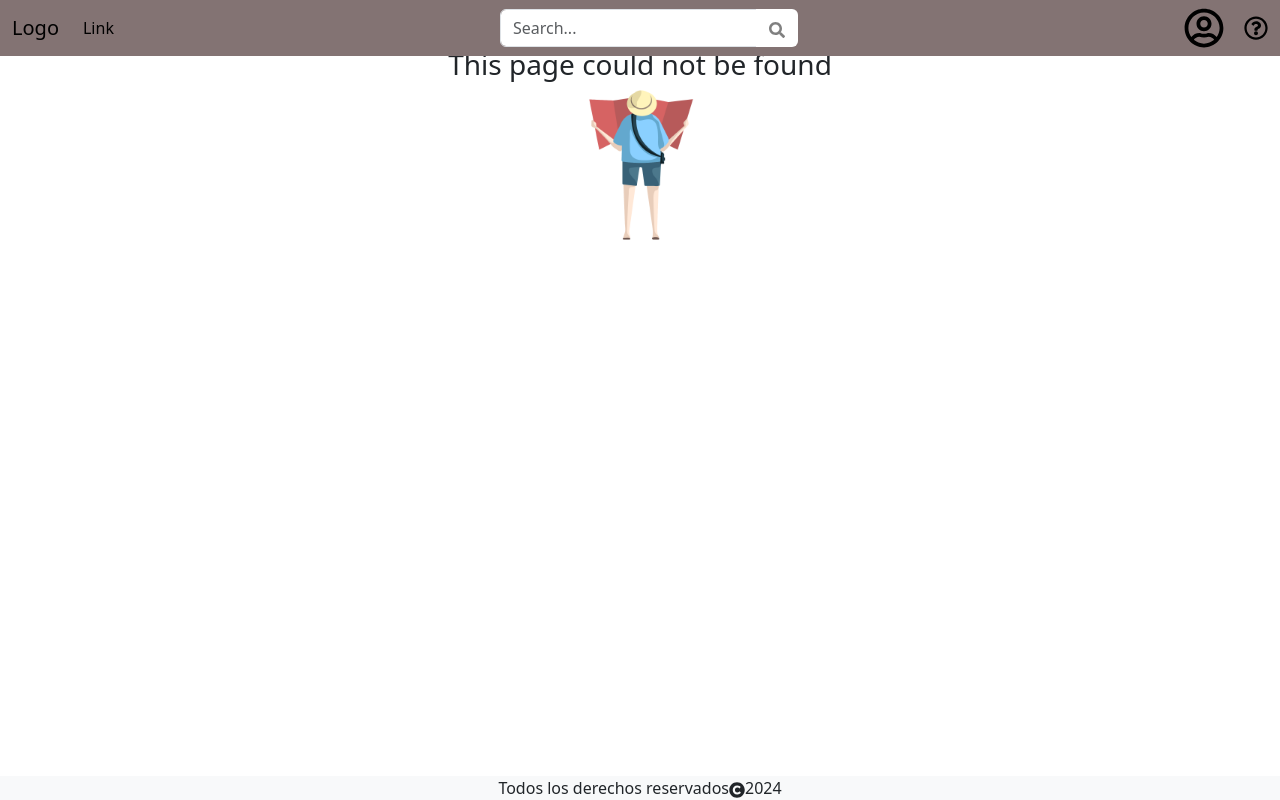
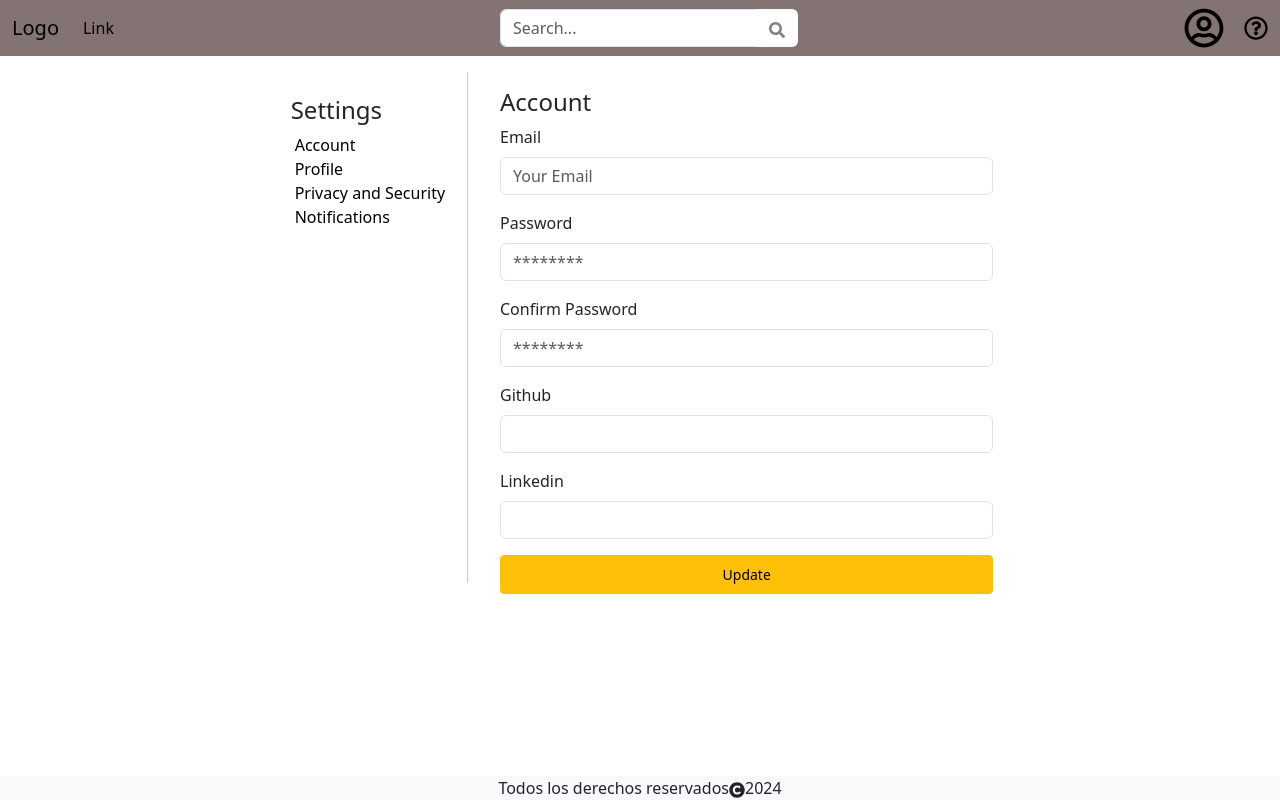
Before and after one commit to EliannyBello/flash-jobs-final-project, a React (Vite) app: page /settings/account in a window 1280 px wide. Built offline with nearby package versions, Linux system fonts and the light colour scheme.

Commit message:
settings splitted in components

```diff
--- a/src/Layout.jsx
+++ b/src/Layout.jsx
@@ -22,6 +22,7 @@ function Layout() {
         <Route path='/register' element={<Register />} />
         <Route path='/profile' element={<Profile />} />
         <Route path='/settings' element={<Settings />} />
+        <Route path='/settings/:tab' element={<Settings />} />
         <Route path='/post/:id' element={<Post />} />
         <Route path='*' element={<NotFound />} />
       </Routes>
--- a/src/components/navbar/UserDropdown.jsx
+++ b/src/components/navbar/UserDropdown.jsx
@@ -14,9 +14,9 @@ const UserDropDown = ({ collapsed }) => {
                 </a>
                 <ul className={"dropdown-menu mt-3 " + (collapsed ? ' full-width' : 'dropdown-menu-end text-end me-1')}>
                     <li><Link className="dropdown-item" href="#">Profile</Link></li>
-                    <li><Link className="dropdown-item" href="#">Account Settings</Link></li>
+                    <li><Link to='/settings' className="dropdown-item">Account Settings</Link></li>
                     <li><hr className="dropdown-divider" /></li>
-                    <li><Link className="dropdown-item" href="#">Log out</Link></li>
+                    <li><Link className="dropdown-item mb-2" href="#">Log out</Link></li>
                 </ul>
             </div>
         );
--- /dev/null
+++ b/src/components/settings/AccountSettings.jsx
@@ -0,0 +1,35 @@
+import React from "react";
+
+const AccountSettings = () => (
+    <div className='mx-2'>
+        <h4 className=" mt-3">Account</h4>
+        <form className=" mx-auto">
+            <div className="mb-3">
+                <label htmlFor="email" className="form-label">Email</label>
+                <input type="email" defaultValue="" className="form-control " id="email" name='email' placeholder="Your Email" />
+                <small className="invalid-feedback"></small>
+            </div>
+            <div className="mb-3">
+                <label htmlFor="password" className="form-label">Password</label>
+                <input type="password" className="form-control" id="password" name="password" placeholder="********" />
+            </div>
+            <div className="mb-3">
+                <label htmlFor="confirm_password" className="form-label">Confirm Password</label>
+                <input type="password" className="form-control" id="confirm_password" name='confirm_password' placeholder="********" />
+            </div>
+            <div className="mb-3">
+                <label htmlFor="github" className="form-label">Github</label>
+                <input type="text" className={"form-control"} id="github" name='github' placeholder="" defaultValue="" />
+                <small className="invalid-feedback"></small>
+            </div>
+            <div className="mb-3">
+                <label htmlFor="linkedin" className="form-label">Linkedin</label>
+                <input type="text" className={"form-control"} id="linkedin" name='linkedin' placeholder="" defaultValue="" />
+                <small className="invalid-feedback"></small>
+            </div>
+            <button className="btn btn-warning btn-sm w-100 py-2">Update</button>
+        </form>
+    </div>
+)
+
+export default AccountSettings;
--- /dev/null
+++ b/src/components/settings/NotificationsSettings.jsx
@@ -0,0 +1,9 @@
+import React from "react";
+
+const NotificationsSettings = () => (
+    <div>
+        Notifications
+    </div>
+)
+
+export default NotificationsSettings;
--- /dev/null
+++ b/src/components/settings/PrivacyAndSecureSettings.jsx
@@ -0,0 +1,9 @@
+import React from "react";
+
+const PrivacyAndSecureSettings = () => (
+    <div>
+        Privacy and Security Settings
+    </div>
+)
+
+export default PrivacyAndSecureSettings;
--- /dev/null
+++ b/src/components/settings/ProfileSettings.jsx
@@ -0,0 +1,36 @@
+import React from "react";
+
+const ProfileSettings = () => (
+    <div className='mx-2'>
+        <h4 className=" mt-5">Profile</h4>
+        <form className=" mx-auto">
+            <div className="mb-3">
+                <img src="" alt="" className='img-fluid w-50 my-3' />
+                <input type="file" className="form-control " id="avatar" name='avatar' />
+                <small className="invalid-feedback"></small>
+            </div>
+            <div className="mb-3">
+                <label htmlFor="exampleFormControlInput1" className="form-label">Username</label>
+                <input type="username" defaultValue="" className="form-control " id="username" name='username' placeholder="Your Username" />
+                <small className="invalid-feedback"></small>
+            </div>
+            <div className="mb-3">
+                <label htmlFor="biography" className="form-label">Biography</label>
+                <textarea className="form-control" id="biography" name="biography" rows="3" placeholder='Your biography here' defaultValue=""></textarea>
+            </div>
+            <div className="mb-3">
+                <label htmlFor="github" className="form-label">Github</label>
+                <input type="text" className={"form-control"} id="github" name='github' placeholder="" defaultValue="" />
+                <small className="invalid-feedback"></small>
+            </div>
+            <div className="mb-3">
+                <label htmlFor="linkedin" className="form-label">Linkedin</label>
+                <input type="text" className={"form-control"} id="linkedin" name='linkedin' placeholder="" defaultValue="" />
+                <small className="invalid-feedback"></small>
+            </div>
+            <button className="btn btn-warning btn-sm w-100 py-2">Update</button>
+        </form>
+    </div>
+)
+
+export default ProfileSettings;
--- a/src/page/Post.jsx
+++ b/src/page/Post.jsx
@@ -29,8 +29,6 @@ const Post = () => {
         username: 'John Doe',
         rating: 4,
         jobs_posted: 10
-
-
     }
 
     const listInformation = (list) => {
@@ -66,9 +64,7 @@ const Post = () => {
         return toString;
     }
 
-    return (
-        <div className="container-fluid mt-5 py-4">
-            <div className="row g-3">
+    const UserCard = () => (
         <div className="col-12 col-lg-4">
             <div className="card">
                 <img src="..." className="card-img-top" alt="user avatar" />
@@ -81,6 +77,9 @@ const Post = () => {
                 </ul>
             </div>
         </div>
+    )
+
+    const PostCard = () => (
         <div className="col-12 col-lg-8">
             <div className="card" >
                 <div className="card-header">
@@ -100,6 +99,13 @@ const Post = () => {
                 </div>
             </div>
         </div>
+    )
+
+    return (
+        <div className="container-fluid mt-5 py-4">
+            <div className="row g-3">
+                {<UserCard />}
+                {<PostCard />}
             </div>
         </div>
     );
--- a/src/page/Settings.jsx
+++ b/src/page/Settings.jsx
@@ -1,46 +1,68 @@
-import React from 'react'
+import React, { useEffect, useState } from 'react'
+import { Link, useParams } from 'react-router-dom'
+import '../styles/Settings.css'
+import AccountSettings from '../components/settings/AccountSettings'
+import NotificationsSettings from '../components/settings/NotificationsSettings'
+import PrivacyAndSecureSettings from '../components/settings/PrivacyAndSecureSettings'
+import ProfileSettings from '../components/settings/ProfileSettings'
 
 const Settings = () => {
+  const params = useParams();
+  const [collapsed, setCollapsed] = useState();
+
+  useEffect(() => {
+    const isCollapsed = () => {
+      setCollapsed(window.innerWidth < 768)
+    }
+    window.addEventListener('resize', isCollapsed);
+    isCollapsed();
+    return () => {
+      window.removeEventListener('resize', isCollapsed);
+    };
+  }, []);
+
+  const SettingTab = () => {
+    switch (params.tab) {
+      case 'account':
+        return <AccountSettings />;
+      case 'profile':
+        return <ProfileSettings />;
+      case 'privsec':
+        return <PrivacyAndSecureSettings />;
+      case 'notification':
+        return <NotificationsSettings />;
+    }
+  };
+
+  useEffect(() => {
+    console.log(params.tab)
+  }, [params.tab])
+
   return (
-    <div className="container">
-      <div className="row">
-        <div className="col-md-6">
-          <h4 className=" mt-5">Profile</h4>
-          <form className=" mx-auto my-5 p-4">
-            <div className="mb-3">
-              <img src="" alt="" className='img-fluid w-50 my-3' />
-              <input type="file" className="form-control " id="avatar" name='avatar' />
-              <small className="invalid-feedback"></small>
+    <div className="container-fluid mt-5 py-4 mb-3">
+      <div className="row d-flex justify-content-center">
+        <div className='col-12 col-md-3 col-xl-2 d-flex justify-content-between'>
+          <div className='container'>
+            <div className={'d-flex text-center text-md-start flex-md-column mt-4 justify-content-center ' + (!collapsed && 'sticky-top')}>
+              {!collapsed && <h4>Settings</h4>}
+              <Link to='/settings/account' className="link-offset-2 link-offset-3-hover link-underline link-underline-opacity-0 link-underline-opacity-75-hover mx-1">
+                Account
+              </Link>
+              <Link to='/settings/profile' className="link-offset-2 link-offset-3-hover link-underline link-underline-opacity-0 link-underline-opacity-75-hover mx-1">
+                Profile
+              </Link>
+              <Link to='/settings/privsec' className="link-offset-2 link-offset-3-hover link-underline link-underline-opacity-0 link-underline-opacity-75-hover mx-1">
+                Privacy and Security
+              </Link>
+              <Link to='/settings/notification' className="link-offset-2 link-offset-3-hover link-underline link-underline-opacity-0 link-underline-opacity-75-hover mx-1">
+                Notifications
+              </Link>
             </div>
-            <div className="mb-3">
-              <label htmlFor="exampleFormControlInput1" className="form-label">Username</label>
-              <input type="username" defaultValue="" className="form-control " id="username" name='username' placeholder="Your Username" />
-              <small className="invalid-feedback"></small>
-            </div>
-            <div className="mb-3">
-              <label htmlFor="exampleFormControlInput1" className="form-label">Password</label>
-              <input type="password" className="form-control" id="password" name="password" placeholder="********" />
-            </div>
-            <div className="mb-3">
-              <label htmlFor="exampleFormControlInput1" className="form-label">Confirm Password</label>
-              <input type="password" className="form-control" id="confirm_password" name='confirm_password' placeholder="********" />
-            </div>
-            <div className="mb-3">
-              <label htmlFor="biography" className="form-label">Biography</label>
-              <textarea className="form-control" id="biography" name="biography" rows="3" placeholder='Your biography here' defaultValue=""></textarea>
-            </div>
-            <div className="mb-3">
-              <label htmlFor="github" className="form-label">Github</label>
-              <input type="text" className={"form-control"} id="github" name='github' placeholder="" defaultValue="" />
-              <small className="invalid-feedback"></small>
-            </div>
-            <div className="mb-3">
-              <label htmlFor="linkedin" className="form-label">Linkedin</label>
-              <input type="text" className={"form-control"} id="linkedin" name='linkedin' placeholder="" defaultValue="" />
-              <small className="invalid-feedback"></small>
-            </div>
-            <button className="btn btn-warning btn-sm w-100 py-2">Update</button>
-          </form>
+          </div>
+          {!collapsed && <div className='setting-vertical-rule' />}
+        </div>
+        <div className="col-12 col-md-9 col-lg-6 col-xl-5 col-xxl-4">
+          <SettingTab />
         </div>
       </div>
     </div>
--- /dev/null
+++ b/src/styles/Settings.css
@@ -0,0 +1,13 @@
+.setting-vertical-rule {
+    background-color: rgb(200, 200, 200);
+    height: 98%;
+    width: 1px;
+}
+
+textarea {
+    resize: none !important;
+}
+
+.sticky-top {
+    top: 6em !important;
+}
```
Lines whose indentation alone changed are shown as unchanged.
